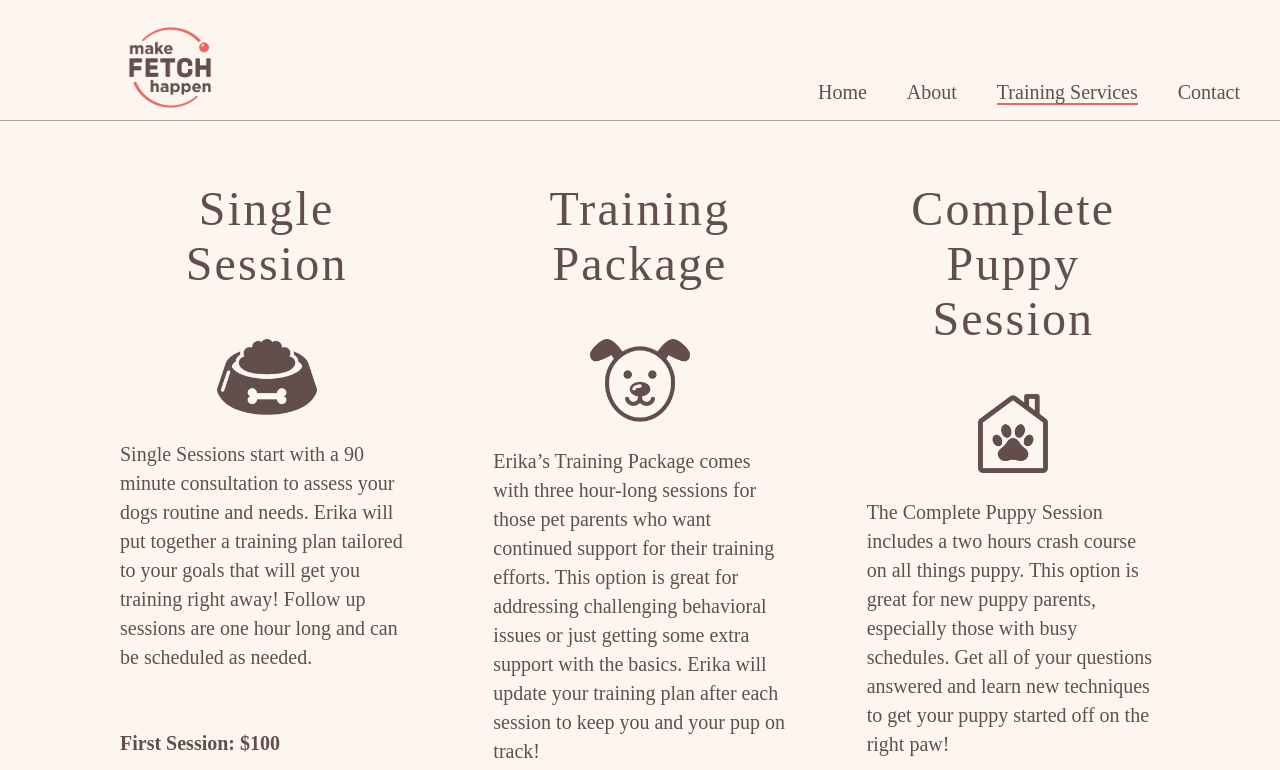
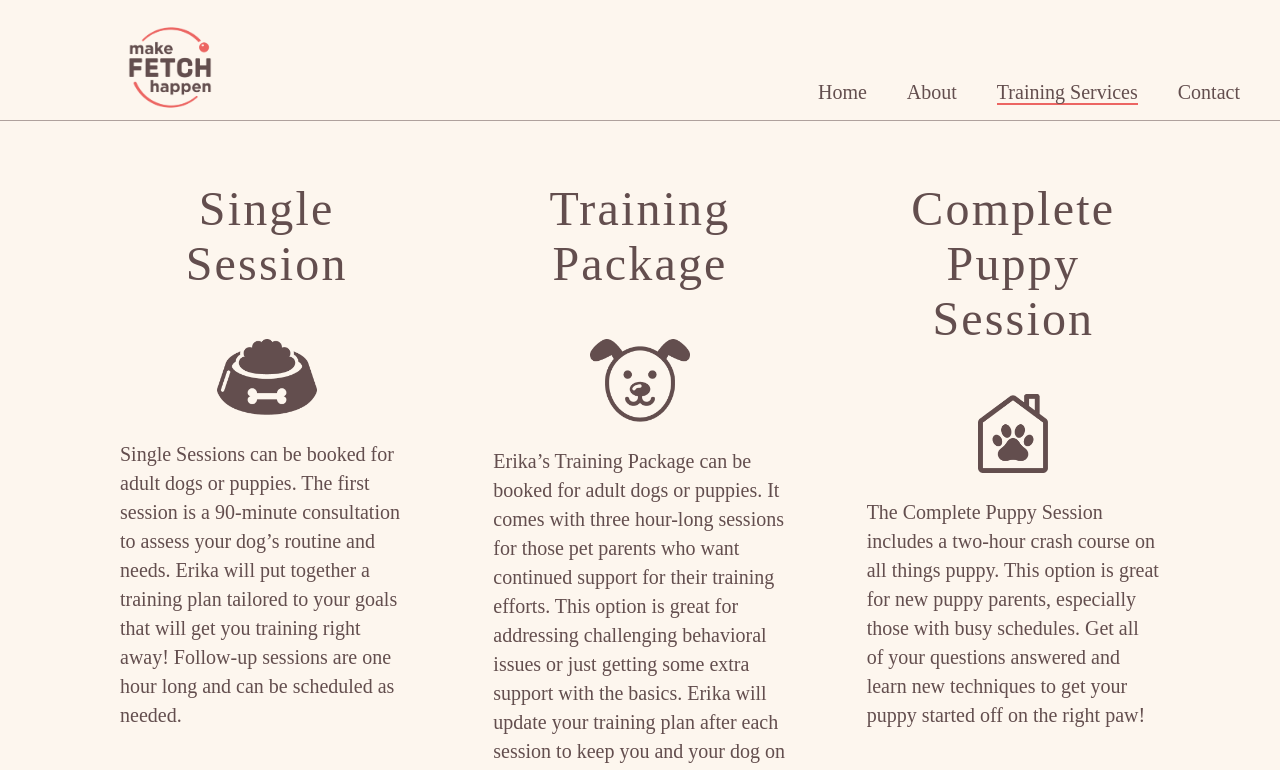
Before and after one commit to nosidam48/ErikasTrainingSite, a Next.js app: page /services in a window 1280 px wide. Shown: the top 770 px of the page. Built offline with nearby package versions, Linux system fonts and the light colour scheme.

Commit message:
Refine texts across site

```diff
--- a/components/services/index.tsx
+++ b/components/services/index.tsx
@@ -25,10 +25,11 @@ const Services = () => (
         />
       </div>
       <p className={style.sessionText}>
-        Single Sessions start with a 90 minute consultation to assess your dogs
-        routine and needs. Erika will put together a training plan tailored to
-        your goals that will get you training right away! Follow up sessions are
-        one hour long and can be scheduled as needed.
+        Single Sessions can be booked for adult dogs or puppies. The first
+        session is a 90-minute consultation to assess your dog’s routine and
+        needs. Erika will put together a training plan tailored to your goals
+        that will get you training right away! Follow-up sessions are one hour
+        long and can be scheduled as needed.
       </p>
       <strong className={style.sessionPrice}>First Session: $100</strong>
       <strong>Follow ups: $90</strong>
@@ -48,11 +49,12 @@ const Services = () => (
         />
       </div>
       <p className={style.packageText}>
-        Erika’s Training Package comes with three hour-long sessions for those
-        pet parents who want continued support for their training efforts. This
-        option is great for addressing challenging behavioral issues or just
-        getting some extra support with the basics. Erika will update your
-        training plan after each session to keep you and your pup on track!
+        Erika’s Training Package can be booked for adult dogs or puppies. It
+        comes with three hour-long sessions for those pet parents who want
+        continued support for their training efforts. This option is great for
+        addressing challenging behavioral issues or just getting some extra
+        support with the basics. Erika will update your training plan after each
+        session to keep you and your dog on track!
       </p>
       <strong>Three Pack: $240</strong>
       <Link href="/contact" passHref>
@@ -71,7 +73,7 @@ const Services = () => (
         />
       </div>
       <p>
-        The Complete Puppy Session includes a two hours crash course on all
+        The Complete Puppy Session includes a two-hour crash course on all
         things puppy. This option is great for new puppy parents, especially
         those with busy schedules. Get all of your questions answered and learn
         new techniques to get your puppy started off on the right paw!
```
Also changed, not shown: components/bio/index.tsx (+8 -3 lines), components/intro/index.tsx (+6 -5 lines).
